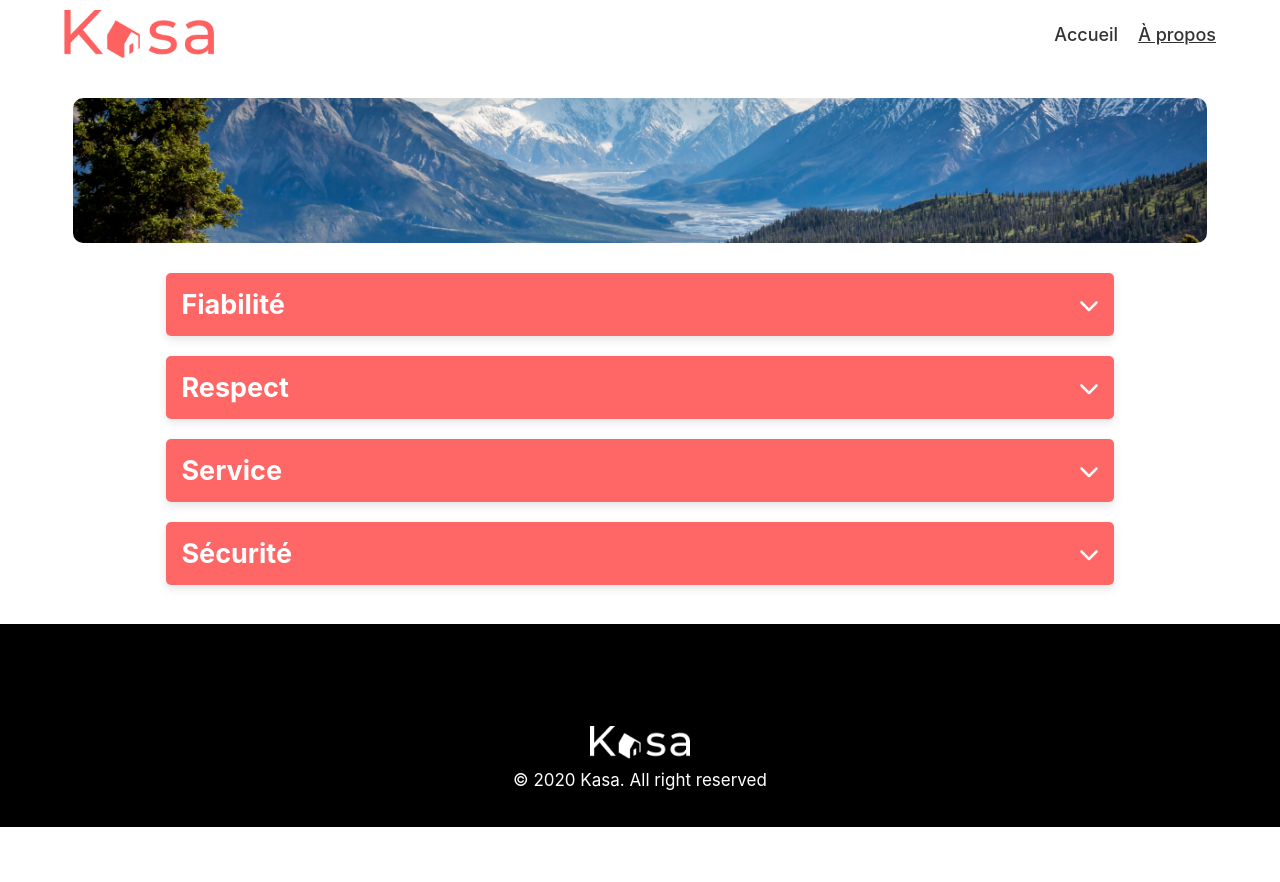
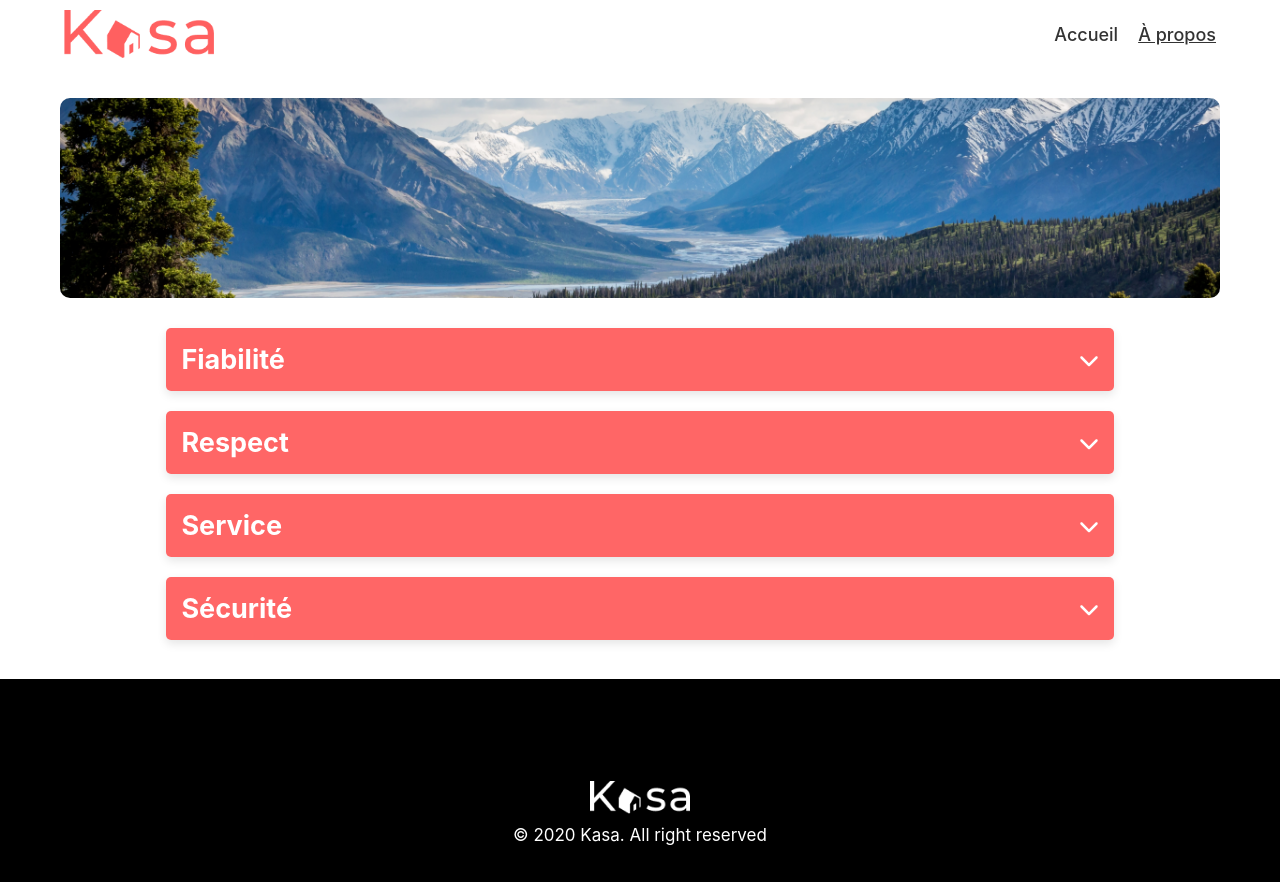
Before and after one commit to djibrildrame/Kasa-Location-Immobiliere, a React (Create React App) app: page /apropos in a window 1280 px wide. Before the commit the page ends 827 px from the top, so only its background shows below. Built offline with nearby package versions, Linux system fonts and the light colour scheme.

Commit message:
Conclusion du projet et réajustement du css

```diff
--- a/src/logement/Logement.scss
+++ b/src/logement/Logement.scss
@@ -267,7 +267,7 @@ font-size: 16px;
     display: flex;
     flex-direction: row;
     justify-content: space-between;
-    margin-top: -14%;
+    margin-top: -13%;
 }
 }
 
--- a/src/propos/Propos.module.scss
+++ b/src/propos/Propos.module.scss
@@ -7,15 +7,16 @@
 }
 
 .paysage {
-  width: 90%;
+  width: 92%;
   display: flex;
   margin: 0 auto;
-  height: 145px;
+  height: 200px;
   border-radius: 10px;
   object-fit: cover;
+  margin-left: 4%;
 }
 
-/* Collapse section */
+/* Collapse rsection */
 .customCollapseSection {
   margin: 0 auto;
   width: 73%; /* S'adapte à l'écran */
```
